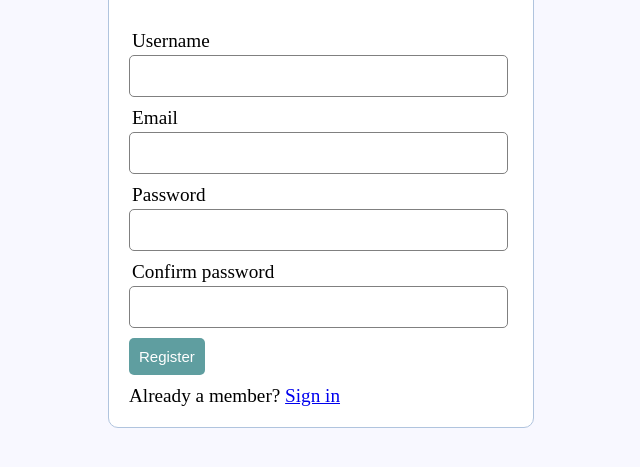
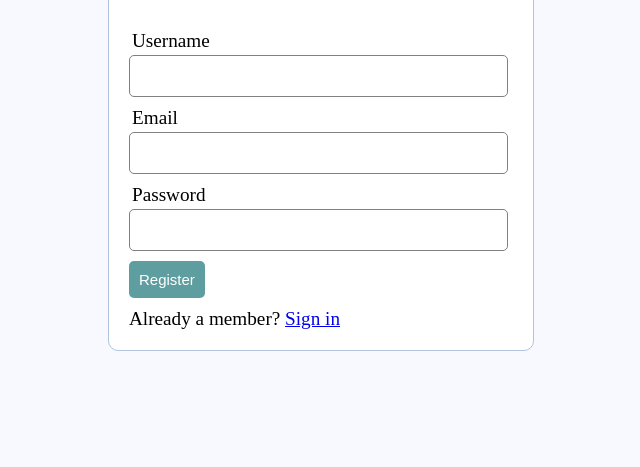
Before and after one commit to LuminitaScafaru/SecurityProject, a PHP site: page /register.php in a window 1280 px wide. Shown: the part 125-592 px from the top of the page, without its empty margins (319-959 px from the left). Run offline with PHP 8.4, Linux system fonts and the light colour scheme; some libraries are stand-ins or nearby versions.

Commit message:
piccoli cambiamenti

```diff
--- a/register.php
+++ b/register.php
@@ -19,7 +19,6 @@
   <div class="header">
   	<h2>Register</h2>
   </div>
-
   <form method="post" action="register.php">
   	<?php// include('errors.php'); ?>
 	<label id="error" name="error" style="display:none"></label>
@@ -35,10 +34,10 @@
   	  <label>Password</label>
   	  <input type="password" name="password_1" id="password_1" required onfocus=”javascript:document.getElementById(this.id).value = ”" />
   	</div>
-  	<div class="input-group">
+  	<!--<div class="input-group">
   	  <label>Confirm password</label>
   	  <input type="password" name="password_2" id="password_2" required onfocus=”javascript:document.getElementById(this.id).value = ””/>
-  	</div>
+  	</div>-->
   	<div class="input-group">
   	  <button type="submit" class="btn" name="reg_user">Register</button>
   	</div>
@@ -68,7 +67,7 @@
 			$username = valid( $_POST["username"] );
 			$email = valid( $_POST["email"] );
 			$password_1 = valid( $_POST["password_1"] );
-			$password_2 = valid( $_POST["password_2"] );
+			//$password_2 = valid( $_POST["password_2"] );
 			$password = password_hash($password, PASSWORD_DEFAULT); //creates a new password hash using a strong one-way hashing algorithm
 
 			/* if (empty($username)) {
--- a/server.php
+++ b/server.php
@@ -4,7 +4,7 @@
 	// initializing variables
 	$username = "";
 	$email    = "";
-	7
+
 
 	// connect to the database
 	$db = mysqli_connect('localhost', 'root', '', 'registration');
```
